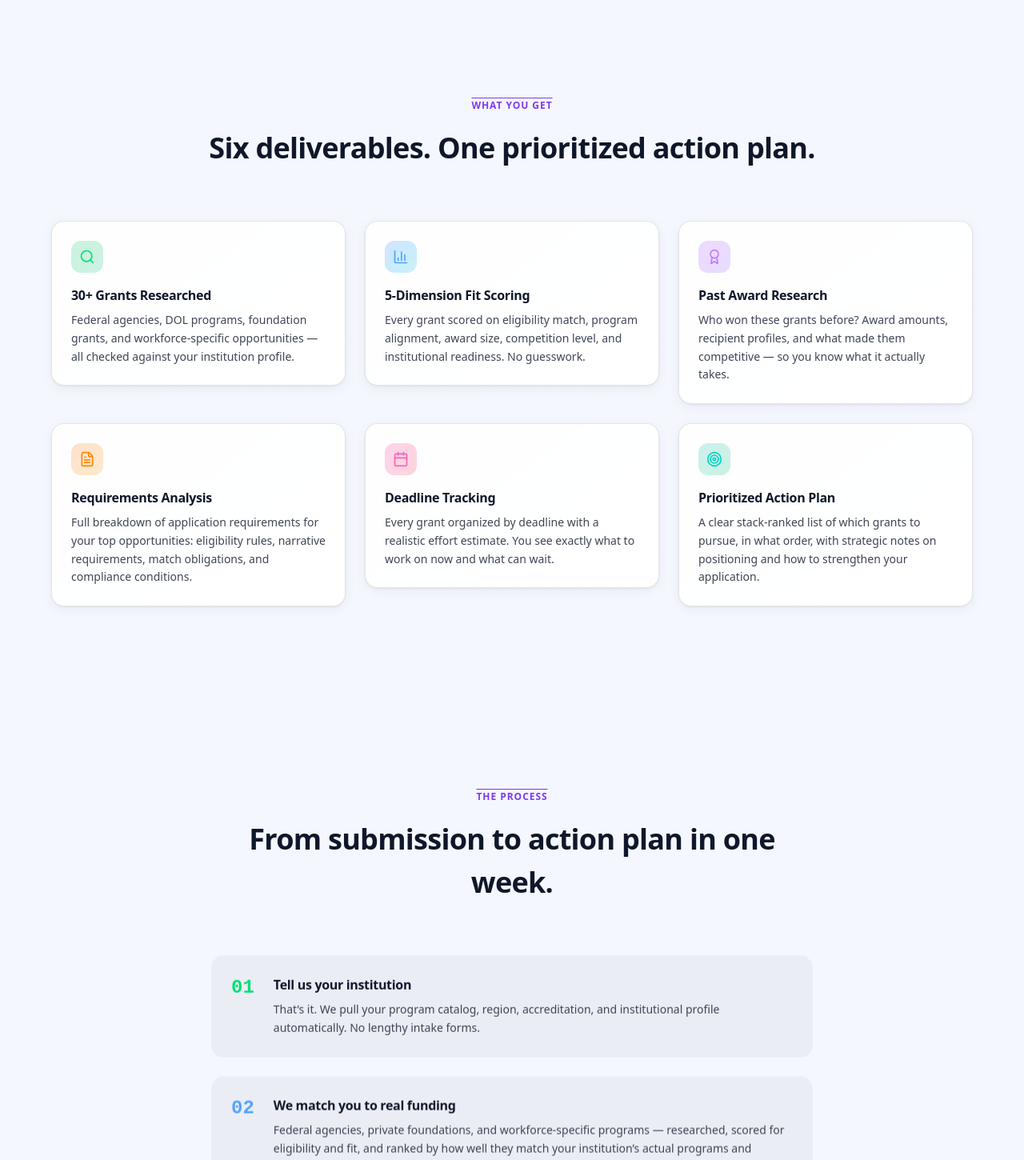
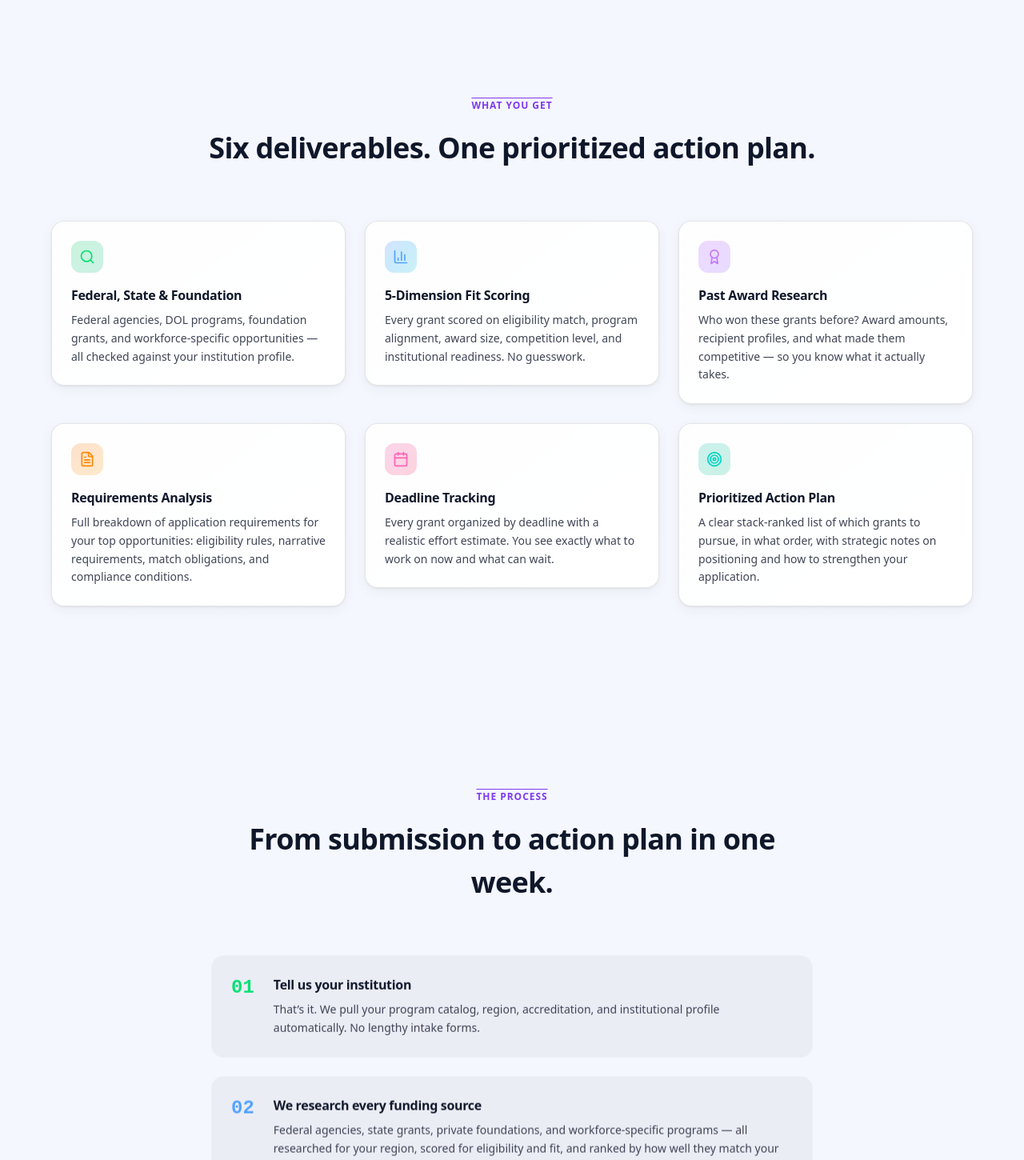
Before and after one commit to wspanic201/workforce-intelligence, a Next.js app: page /grants in a window 1280 px wide. Shown: the part 1330-2780 px from the top of the page at 80% size. Built offline with nearby package versions, Linux system fonts and the light colour scheme.

Commit message:
grants: remove 30+ cap, add state-level grants, update all copy to federal+state+foundation scope

```diff
--- a/app/grants/page.tsx
+++ b/app/grants/page.tsx
@@ -52,7 +52,7 @@ export default function GrantsPage() {
               Months of grant research compressed into one prioritized action plan — scored against your programs, capacity, and strengths. Delivered in 48 hours.
             </p>
             <p className="mt-3 text-base md:text-lg text-theme-tertiary max-w-2xl mx-auto leading-relaxed">
-              30+ federal and foundation grants researched, scored for your institution, and ranked into a prioritized action plan — with deadlines, effort estimates, and past award data.
+              Federal, state, and foundation grants researched, scored for your institution, and ranked into a prioritized action plan — with deadlines, effort estimates, and past award data.
             </p>
           </AnimateOnScroll>
 
@@ -119,7 +119,7 @@ export default function GrantsPage() {
             {[
               {
                 icon: Search,
-                title: '30+ Grants Researched',
+                title: 'Federal, State & Foundation',
                 desc: 'Federal agencies, DOL programs, foundation grants, and workforce-specific opportunities — all checked against your institution profile.',
                 color: 'from-green-500/20 to-emerald-500/20',
                 iconColor: 'text-green-400',
@@ -197,8 +197,8 @@ export default function GrantsPage() {
               },
               {
                 step: '02',
-                title: 'We match you to real funding',
-                desc: 'Federal agencies, private foundations, and workforce-specific programs — researched, scored for eligibility and fit, and ranked by how well they match your institution\u2019s actual programs and capacity.',
+                title: 'We research every funding source',
+                desc: 'Federal agencies, state grants, private foundations, and workforce-specific programs — all researched for your region, scored for eligibility and fit, and ranked by how well they match your institution.',
                 accent: 'text-blue-400',
               },
               {
@@ -233,7 +233,7 @@ export default function GrantsPage() {
                 </h3>
                 <div className="grid grid-cols-2 md:grid-cols-4 gap-6">
                   {[
-                    { stat: '30+', label: 'Grants Researched', color: 'text-green-400' },
+                    { stat: '✓', label: 'Federal, State & Foundation', color: 'text-green-400' },
                     { stat: '5-dim', label: 'Fit Scoring', color: 'text-blue-400' },
                     { stat: '5–9', label: 'Top Opportunities', color: 'text-purple-400' },
                     { stat: '1 wk', label: 'Turnaround', color: 'text-teal-400' },
@@ -353,7 +353,7 @@ export default function GrantsPage() {
                 <div>
                   <p className="overline mb-4">GRANT FINDER</p>
                   <p className="text-theme-secondary text-sm mb-5">
-                    30+ grants researched, scored, and ranked for your institution.
+                    Federal, state, and foundation grants — researched, scored, and ranked for your institution.
                   </p>
 
                   <div className="mb-1">
@@ -364,7 +364,7 @@ export default function GrantsPage() {
 
                   <ul className="text-left max-w-xs mx-auto space-y-3 mb-7 flex-1">
                     {[
-                      '30+ federal & foundation grants researched',
+                      'Federal, state & foundation grants researched',
                       '5-dimension fit scoring for each grant',
                       'Past award recipient research',
                       'Requirements analysis for top opportunities',
@@ -629,10 +629,10 @@ export default function GrantsPage() {
               className="font-heading font-bold text-theme-primary"
               style={{ fontSize: 'clamp(1.75rem, 3vw + 0.5rem, 2.75rem)' }}
             >
-              Start tuning in to your funding landscape.
+              Stop leaving money on the table.
             </h2>
             <p className="mt-4 text-theme-tertiary text-lg leading-relaxed">
-              30+ grants researched. Your best opportunities ranked. A clear action plan in one week.
+              Your best grant opportunities — federal, state, and foundation — researched, ranked, and delivered in 48 hours.
             </p>
             <div className="mt-8">
               <Link href="/contact">
```
